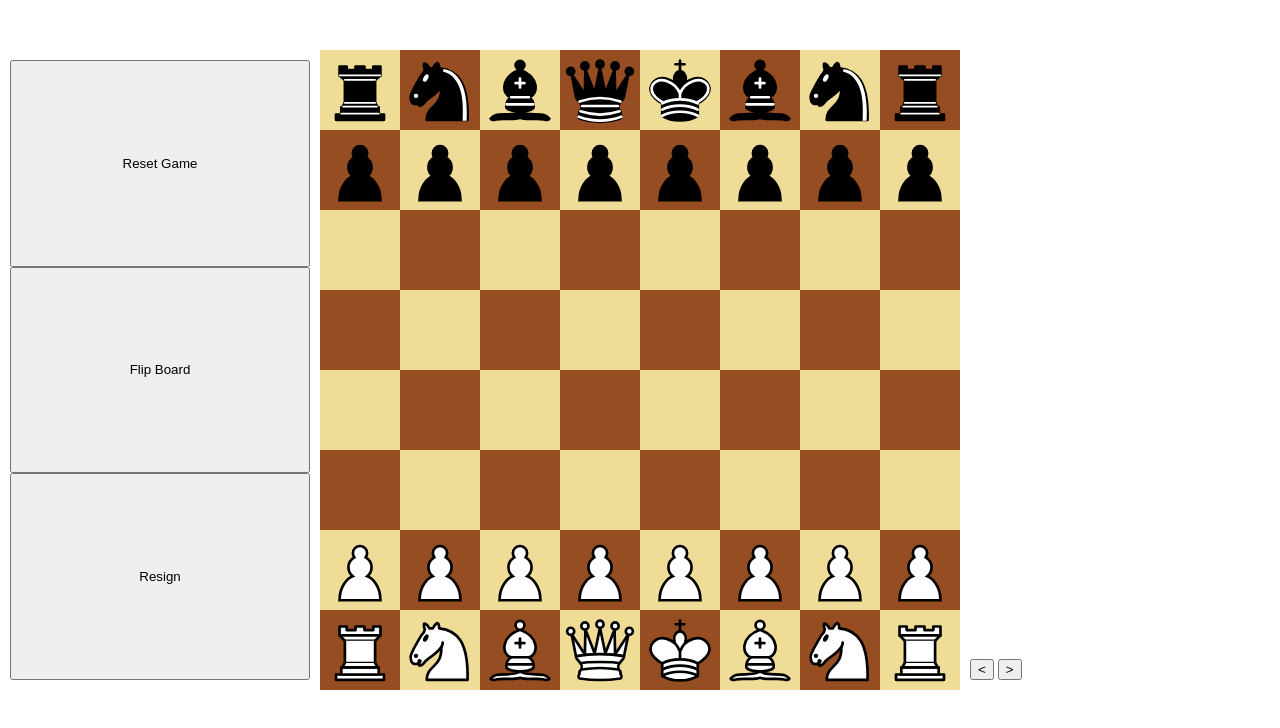
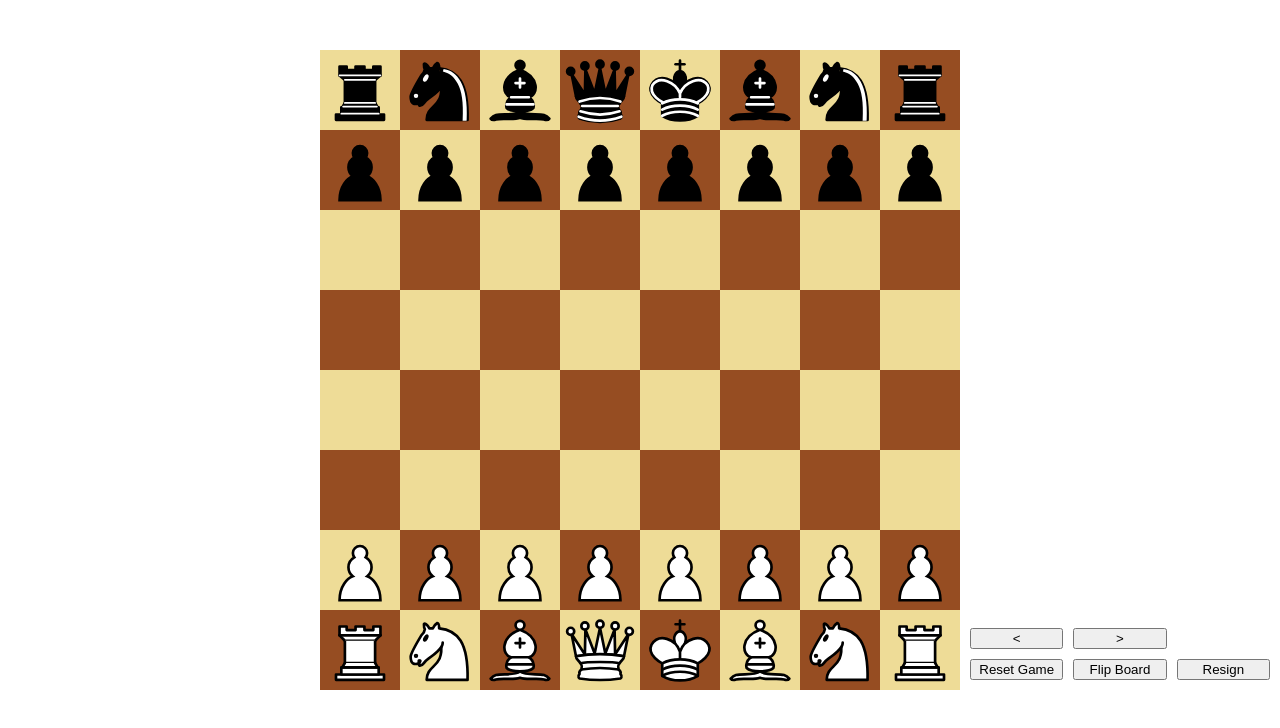
Before and after one commit to qstickmurph/js-chess, a plain HTML site: page js-chess/index.html in a window 1280 px wide. Drawn offline with Linux system fonts and the light colour scheme.

Commit message:
Moved all buttons to right side

```diff
--- a/js-chess/index.css
+++ b/js-chess/index.css
@@ -20,12 +20,6 @@ body {
     padding-bottom: 50px;
     width: 100%;
     aspect-ratio: 2 / 1;
-}
-
-.chess-buttons {
-    display: grid;
-    grid-auto-flow: rows;
-    margin: 10px;
 }
 
 .chess-notation-container {
@@ -53,8 +47,12 @@ body {
     height: 1lh;
 }
 
-.chess-notation-buttons {
-
+.chess-buttons {
+    display: grid;
+    grid-template-columns: repeat(3, 1fr);
+    grid-auto-flow: rows;
+    column-gap: 10px;
+    row-gap: 10px;
 }
 
 .chess-board {
@@ -169,5 +167,4 @@ body {
 
 .pawn-promotion-icon:hover {
     background-color: #bbb;
-
 }
--- a/js-chess/index.html
+++ b/js-chess/index.html
@@ -7,11 +7,7 @@
     </head>
     <body onload="init()">
         <div class="chess-container">
-            <div class="chess-buttons">
-                <button class="reset-game-button">Reset Game</button>
-                <button class="flip-board-button">Flip Board</button>
-                <!-- <button class="offer-draw-button">Offer Draw</button> -->
-                <button class="resign-button">Resign</button>
+            <div class="left-spacer">
             </div>
             <div class="chess-board" oncontextmenu="return false;">
                 <div class="chess-rank 1">
@@ -107,9 +103,14 @@
             <div class="chess-notation-container">
                 <div class="chess-notation">
                 </div>
-                <div class="chess-notation-buttons">
-                    <button>&lt;</button>
-                    <button>&gt;</button>
+                <div class="chess-buttons">
+                    <button class="backwards-button">&lt;</button>
+                    <button class="forewards-button">&gt;</button>
+                    <div class="button-spacer"></div>
+                    <button class="reset-game-button">Reset Game</button>
+                    <button class="flip-board-button">Flip Board</button>
+                    <!-- <button class="offer-draw-button">Offer Draw</button> -->
+                    <button class="resign-button">Resign</button>
                 </div>
             </div>
         </div>
```
